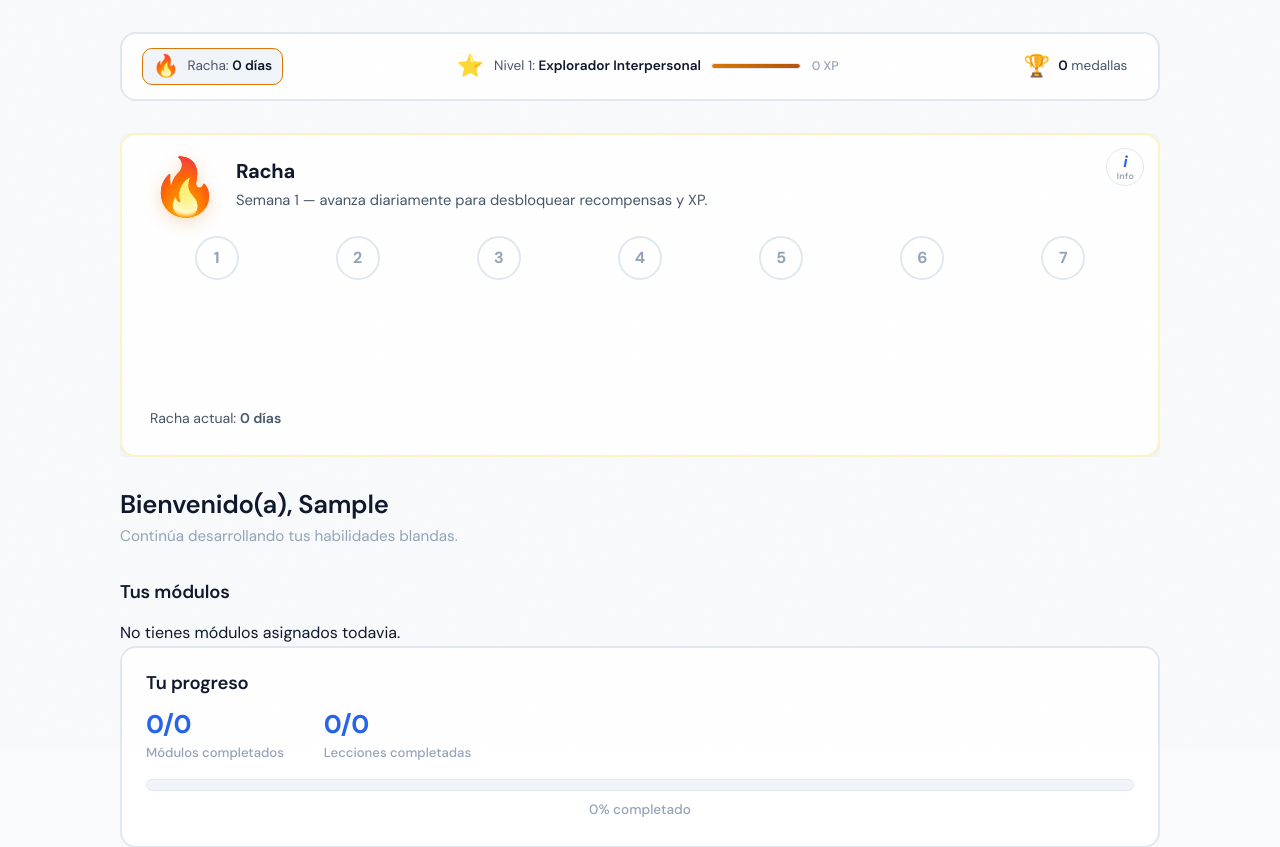
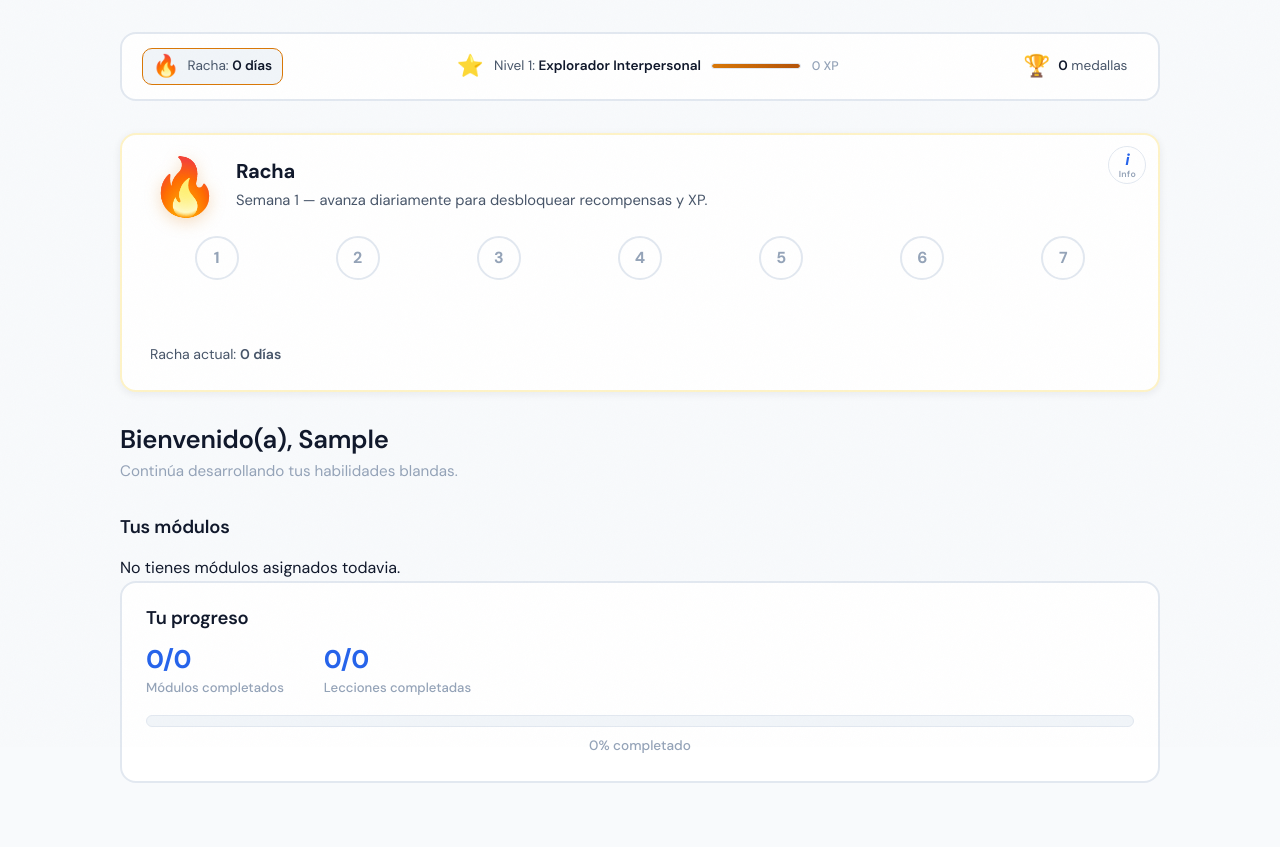
Before and after one commit to ludev84/gamification, a Django app: page / in a window 1280 px wide, after a click that opens the changed part. Shown: the part 53-900 px from the top of the page. Run offline with Django 5.2, Linux system fonts and the light colour scheme; the visitor is signed in with stand-in values (Sample User, id 1); data that the repository does not hold is empty.

Commit message:
Fix design errors

```diff
--- a/soft_skills/static/soft_skills/css/styles.css
+++ b/soft_skills/static/soft_skills/css/styles.css
@@ -2233,8 +2233,13 @@ details[open] .review-chevron {
 .gam-accordion[hidden] { display: none; }
 
 .gam-accordion.gam-accordion--open {
-    max-height: 900px;
+    max-height: 1400px;
     margin-bottom: 2rem;
+}
+
+/* Once the open transition finishes, allow tooltips/popovers to spill out of the card */
+.gam-accordion.gam-accordion--expanded {
+    overflow: visible;
 }
 
 .gam-panel { animation: fadeUp 0.35s ease both; }
@@ -2243,23 +2248,23 @@ details[open] .review-chevron {
 /* Flip card */
 .gam-card {
     position: relative;
-    background: var(--white);
-    border: 2px solid var(--border);
+    background: transparent;
+    border: none;
     border-radius: var(--r-lg);
     padding: 0;
-    box-shadow: var(--shadow);
-    min-height: 320px;
     perspective: 1400px;
 }
 
-.gam-card--streak  { border-color: var(--gold-light); }
-.gam-card--level   { border-color: var(--terra-light); }
-.gam-card--badges  { border-color: var(--teal-light); }
-
+/*
+   Grid-stack the two faces in the same cell so the card auto-sizes to the
+   larger face. This replaces the old position:absolute + fixed-min-height
+   approach that caused the level back-face to overflow.
+*/
 .gam-card__inner {
     position: relative;
     width: 100%;
-    min-height: 320px;
+    display: grid;
+    grid-template-areas: "stack";
     transform-style: preserve-3d;
     transition: transform 0.6s cubic-bezier(0.4, 0.0, 0.2, 1);
 }
@@ -2269,10 +2274,8 @@ details[open] .review-chevron {
 }
 
 .gam-card__face {
-    position: absolute;
-    inset: 0;
+    grid-area: stack;
     width: 100%;
-    height: 100%;
     backface-visibility: hidden;
     -webkit-backface-visibility: hidden;
     padding: 1.5rem 1.75rem;
@@ -2281,19 +2284,17 @@ details[open] .review-chevron {
     gap: 0.85rem;
     border-radius: var(--r-lg);
     background: var(--white);
-}
+    border: 2px solid var(--border);
+    box-shadow: var(--shadow);
+}
+
+.gam-card--streak  .gam-card__face { border-color: var(--gold-light); }
+.gam-card--level   .gam-card__face { border-color: var(--terra-light); }
+.gam-card--badges  .gam-card__face { border-color: var(--teal-light); }
 
 .gam-card__face--back {
     transform: rotateY(180deg);
-    align-items: flex-start;
-}
-
-/* Static face (badges card has no flip — keep face in normal flow) */
-.gam-card__face--static {
-    position: relative;
-    inset: auto;
-    height: auto;
-    min-height: 320px;
+    align-items: stretch;
 }
 
 .gam-card__title {
@@ -2301,6 +2302,8 @@ details[open] .review-chevron {
     font-weight: 700;
     color: var(--text);
     margin: 0;
+    /* Leave room for the absolutely-positioned info button (top-right) */
+    padding-right: 3.25rem;
 }
 
 .gam-card__subtitle {
@@ -2331,6 +2334,8 @@ details[open] .review-chevron {
     justify-content: center;
     gap: 0;
     z-index: 2;
+    backface-visibility: hidden;
+    -webkit-backface-visibility: hidden;
     transition: background 0.18s ease, border-color 0.18s ease, transform 0.18s ease;
 }
 
@@ -2359,7 +2364,6 @@ details[open] .review-chevron {
     display: flex;
     align-items: flex-start;
     gap: 1rem;
-    padding-right: 3rem; /* leave room for info button */
 }
 
 .streak-card__icon {
--- a/soft_skills/templates/soft_skills/dashboard.html
+++ b/soft_skills/templates/soft_skills/dashboard.html
@@ -73,6 +73,10 @@
                         </p>
                     </div>
                     <div class="gam-card__face gam-card__face--back">
+                        <button type="button" class="gam-card__info-btn" data-flip aria-label="Volver">
+                            <span aria-hidden="true">i</span>
+                            <span class="gam-card__info-btn-label">Info</span>
+                        </button>
                         <h3 class="gam-card__title">¿Qué es la racha?</h3>
                         <span class="streak-card__icon streak-card__icon--small" aria-hidden="true">&#128293;</span>
                         <p>Tu <strong>racha</strong> representa el número de días consecutivos que has realizado actividades en los módulos.</p>
@@ -113,6 +117,10 @@
                         </div>
                     </div>
                     <div class="gam-card__face gam-card__face--back">
+                        <button type="button" class="gam-card__info-btn" data-flip aria-label="Volver">
+                            <span aria-hidden="true">i</span>
+                            <span class="gam-card__info-btn-label">Info</span>
+                        </button>
                         <h3 class="gam-card__title">Información sobre los niveles</h3>
                         <ul class="level-list">
                             {% for row in level_breakdown %}
@@ -132,7 +140,7 @@
         <section class="gam-panel" data-panel="badges" hidden aria-label="Detalle de medallas">
             <div class="gam-card gam-card--badges">
                 <div class="gam-card__inner">
-                    <div class="gam-card__face gam-card__face--front gam-card__face--static">
+                    <div class="gam-card__face gam-card__face--front">
                         <h3 class="gam-card__title"><span aria-hidden="true">&#127942;</span> Medallas</h3>
                         {% if all_badges_with_status %}
                         <div class="badge-grid">
@@ -228,6 +236,8 @@
     if (!bar || !accordion) return;
     var panels = accordion.querySelectorAll('.gam-panel');
     var buttons = bar.querySelectorAll('.gam-item--clickable');
+    var expandTimer = null;
+    var EXPAND_MS = 480; // matches max-height transition
 
     function openCard(name) {
         panels.forEach(function (p) {
@@ -242,12 +252,20 @@
         // Force reflow so the open transition runs even when toggling between cards.
         void accordion.offsetWidth;
         accordion.classList.add('gam-accordion--open');
+        // Defer overflow:visible until after the open animation so tooltips
+        // can spill outside the card without breaking the height transition.
+        clearTimeout(expandTimer);
+        expandTimer = setTimeout(function () {
+            accordion.classList.add('gam-accordion--expanded');
+        }, EXPAND_MS);
         buttons.forEach(function (b) {
             b.setAttribute('aria-expanded', b.dataset.card === name ? 'true' : 'false');
         });
     }
 
     function closeAll() {
+        clearTimeout(expandTimer);
+        accordion.classList.remove('gam-accordion--expanded');
         accordion.classList.remove('gam-accordion--open');
         accordion.hidden = true;
         panels.forEach(function (p) {
```
